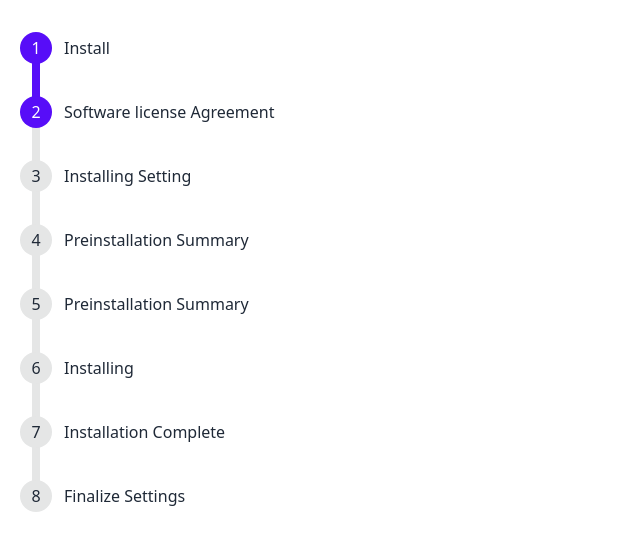
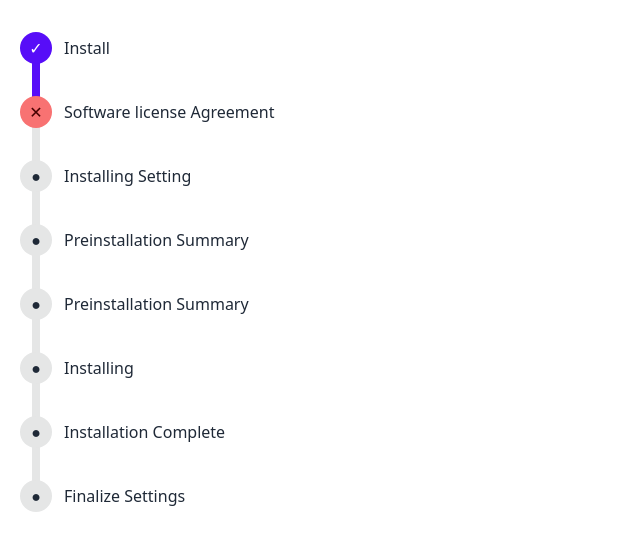
Before and after one commit to nguyenthanh1205tb/react-electron-sample, a React (Create React App) app: page / in a window 1280 px wide. Shown: the top 550 px of the page, without its empty margins (0-640 px from the left). Built offline with nearby package versions, Linux system fonts and the light colour scheme.

Commit message:
update data content

```diff
--- a/src/pages/installation/index.tsx
+++ b/src/pages/installation/index.tsx
@@ -8,14 +8,30 @@ function Installation({}: PropsWithChildren<InstallationProps>) {
       <div className="flex flex-row h-full">
         <div className="basis-2/5 p-4">
           <ul className="steps steps-vertical">
-            <li className="step step-primary">Install</li>
-            <li className="step step-primary">Software license Agreement</li>
-            <li className="step">Installing Setting</li>
-            <li className="step">Preinstallation Summary</li>
-            <li className="step">Preinstallation Summary</li>
-            <li className="step">Installing</li>
-            <li className="step">Installation Complete</li>
-            <li className="step">Finalize Settings</li>
+            <li data-content="✓" className="step step-primary">
+              Install
+            </li>
+            <li data-content="✕" className="step step-primary step-error">
+              Software license Agreement
+            </li>
+            <li data-content="●" className="step">
+              Installing Setting
+            </li>
+            <li data-content="●" className="step">
+              Preinstallation Summary
+            </li>
+            <li data-content="●" className="step">
+              Preinstallation Summary
+            </li>
+            <li data-content="●" className="step">
+              Installing
+            </li>
+            <li data-content="●" className="step">
+              Installation Complete
+            </li>
+            <li data-content="●" className="step">
+              Finalize Settings
+            </li>
           </ul>
         </div>
         <div className="basis-3/5 bg-white p-4"></div>
```
